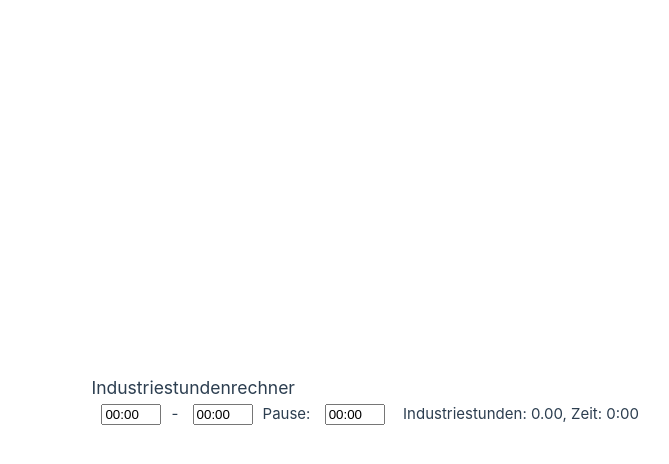
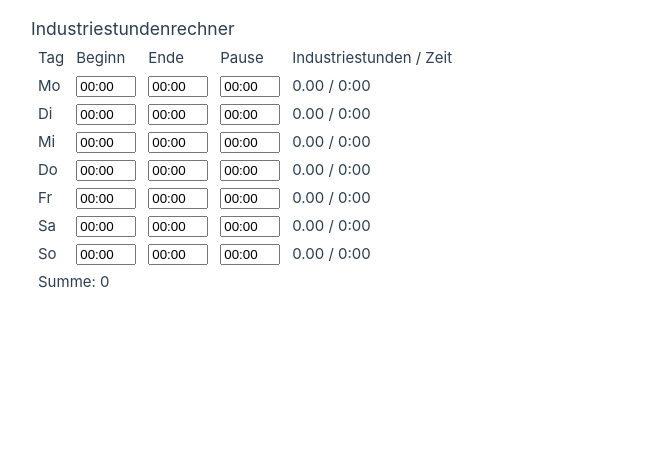
Before and after one commit to Zwixx/industrieminuten, a Vue app: page / in a window 1280 px wide. Shown: the top 464 px of the page, without its empty margins (1-670 px from the left). Built offline with nearby package versions, Linux system fonts and the light colour scheme.

Commit message:
Layout angepasst, Summe hinzugefügt, Berechnung korrigiert.

```diff
--- a/src/App.vue
+++ b/src/App.vue
@@ -1,15 +1,78 @@
-<script setup lang="ts">
-// import InputMask from 'primevue/inputmask';
-
-import Zeitzeile from './components/Zeitzeile.vue';
-
-</script>
-
 <template>
   <main>
     <h3>Industriestundenrechner</h3>
-    <Zeitzeile />
+    <table>
+        <tr>
+          <td>Tag</td>
+          <td>Beginn</td>
+          <td>Ende</td>
+          <td>Pause</td>
+          <td>Industriestunden / Zeit</td>
+        </tr>
+      <Zeitzeile day="Mo" @updateSumme="updateStunden1"/>
+      <Zeitzeile day="Di" @updateSumme="updateStunden2"/>
+      <Zeitzeile day="Mi" @updateSumme="updateStunden3"/>
+      <Zeitzeile day="Do" @updateSumme="updateStunden4"/>
+      <Zeitzeile day="Fr" @updateSumme="updateStunden5"/>
+      <Zeitzeile day="Sa" @updateSumme="updateStunden6"/>
+      <Zeitzeile day="So" @updateSumme="updateStunden7"/>
+      <tr><td colspan="5">Summe: {{ total }}</td></tr>
+    </table>
   </main>
 </template>
 
-<style></style>
+<script lang="ts">
+import Zeitzeile from './components/Zeitzeile.vue';
+
+export default {
+  components: {
+    Zeitzeile
+  },
+  data() {
+    return {
+      total1: 0,
+      total2: 0,
+      total3: 0,
+      total4: 0,
+      total5: 0,
+      total6: 0,
+      total7: 0,
+      total: 0,
+    };
+  },
+  methods: {
+    updateStunden1(value : number) {
+      this.total1 = value;
+      this.total = this.total1 + this.total2 + this.total3 + this.total4 + this.total5 + this.total6 + this.total7;
+      console.log(this.total)
+    },
+    updateStunden2(value : number) {
+      this.total2 = value;
+      this.total = this.total1 + this.total2 + this.total3 + this.total4 + this.total5 + this.total6 + this.total7;
+    },
+    updateStunden3(value : number) {
+      this.total3 = value;
+      this.total = this.total1 + this.total2 + this.total3 + this.total4 + this.total5 + this.total6 + this.total7;
+    },
+    updateStunden4(value : number) {
+      this.total4 = value;
+      this.total = this.total1 + this.total2 + this.total3 + this.total4 + this.total5 + this.total6 + this.total7;
+    },
+    updateStunden5(value : number) {
+      this.total5 = value;
+      this.total = this.total1 + this.total2 + this.total3 + this.total4 + this.total5 + this.total6 + this.total7;
+    },
+    updateStunden6(value : number) {
+      this.total6 = value;
+      this.total = this.total1 + this.total2 + this.total3 + this.total4 + this.total5 + this.total6 + this.total7;
+    },
+    updateStunden7(value : number) {
+      this.total7 = value;
+      this.total = this.total1 + this.total2 + this.total3 + this.total4 + this.total5 + this.total6 + this.total7;
+    },
+  }
+};
+</script>
+
+<style>
+</style>
--- a/src/assets/main.css
+++ b/src/assets/main.css
@@ -22,14 +22,18 @@ a,
 }
 
 @media (min-width: 1024px) {
-  body {
-    display: flex;
-    place-items: center;
-  }
-
   #app {
     display: grid;
     grid-template-columns: 1fr 1fr;
     padding: 0 2rem;
   }
 }
+
+td {
+  padding-left: 5px;
+  padding-right: 5px;
+}
+
+h3 {
+  margin-top: 15px;
+}
--- a/src/components/Zeitzeile.vue
+++ b/src/components/Zeitzeile.vue
@@ -1,15 +1,14 @@
 <template>
-    <form>
-        <InputMask class="ZeitzeileEdit" v-model="beginn" mask="99:99" placeholder="12:00" />-
-        <InputMask class="ZeitzeileEdit" v-model="ende" mask="99:99" placeholder="12:00" />Pause:
-        <InputMask class="ZeitzeileEdit" v-model="pause" mask="99:99" placeholder="12:00" />
-        <span>&nbsp;&nbsp;{{ sum }}</span>
-    </form>
-
+ <tr>
+    <td>{{ day }}</td>
+    <td><InputMask class="ZeitzeileEdit" v-model="beginn" mask="99:99" placeholder="12:00" @update:modelValue="updateValue"/></td>
+    <td><InputMask class="ZeitzeileEdit" v-model="ende" mask="99:99" placeholder="12:00" @update:modelValue="updateValue" /></td>
+    <td><InputMask class="ZeitzeileEdit" v-model="pause" mask="99:99" placeholder="12:00" @update:modelValue="updateValue" /></td>
+    <td>{{ sum }}</td>
+  </tr>
 </template>
 <script lang="ts">
 import InputMask from 'primevue/inputmask';
-import moment from 'moment'
 
 function convertToIndustrialHours(timeString : String) {
     const [hours, minutes] = timeString.split(':').map(Number);
@@ -38,8 +37,12 @@ export default {
       beginn: "00:00",
       ende: "00:00",
       pause: "00:00",
+      tag: "--",
     };
   },
+  props: [
+    "day",
+  ],
   computed: {
     sum() {
       let beginn = convertToIndustrialHours(this.beginn);
@@ -49,16 +52,26 @@ export default {
       }
       let pause = convertToIndustrialHours(this.pause);
       let differenz = ende - beginn - pause;
-      return "Industriestunden: " + differenz.toFixed(2) + ", Zeit: " + convertToTime(differenz);
+      return differenz.toFixed(2) + " / " + convertToTime(differenz);
     }
   },
-  components: { InputMask }
+  components: { InputMask },
+  methods: {
+    updateValue() {
+      let beginn = convertToIndustrialHours(this.beginn);
+      let ende = convertToIndustrialHours(this.ende);
+      if (beginn > ende) {
+        ende += 24;
+      }
+      let pause = convertToIndustrialHours(this.pause);
+      let differenz = ende - beginn - pause;
+      this.$emit('updateSumme', differenz);
+    }
+  },
 }
 </script>
 <style>
 .ZeitzeileEdit {
   width: 60px;
-  margin-left: 10px;
-  margin-right: 10px;
 }
 </style>
```
